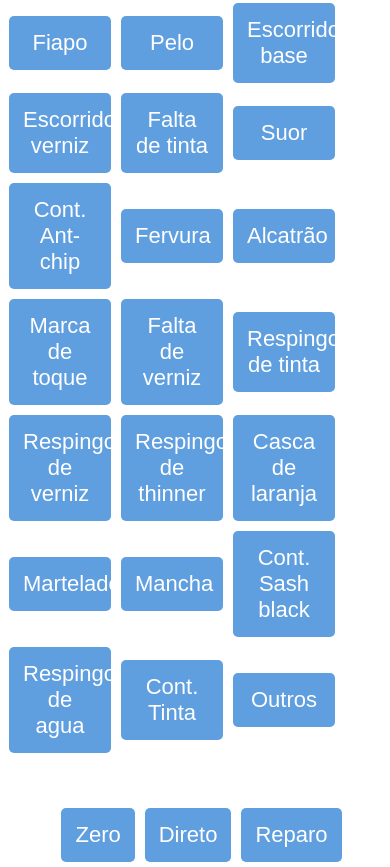
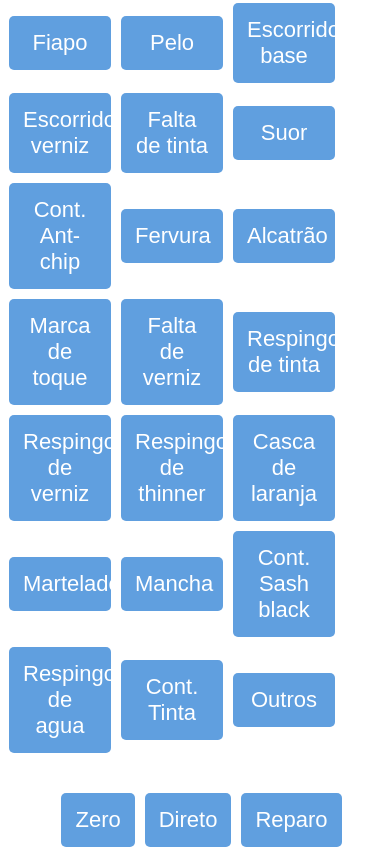
Before and after one commit to rodolfozanardo/ficha_unica, a plain HTML site: page index.html in a window 390 px wide. Shown: the part 490-1357 px from the top of the page. Drawn offline with Linux system fonts and the light colour scheme.

Commit message:
Update style.css

```diff
--- a/style.css
+++ b/style.css
@@ -2,6 +2,11 @@ body {
     font-family: Arial, sans-serif;
     margin: 0;
 }
+
+
+
+/* Media Query para telas com largura máxima de 1024px */
+@media (max-width: 1024px) {
 
     .buttons-container {
         padding: 20px;
@@ -46,7 +51,7 @@ body {
     }
 
     .buttons-container3 {
-    margin-top: 45px;
+        margin-top: 30px;
         margin-left: 63px;
         margin-right: 50px;
         display: flex;
@@ -69,10 +74,6 @@ body {
         padding: 14px;
         font-size: 22px;
     }
-
-
-/* Media Query para telas com largura máxima de 1024px */
-@media (max-width: 1024px) {
 
     .head img {
         max-width: 100%; /* Ajusta automaticamente a largura para a largura original da imagem */
```
Lines whose indentation alone changed are shown as unchanged.
